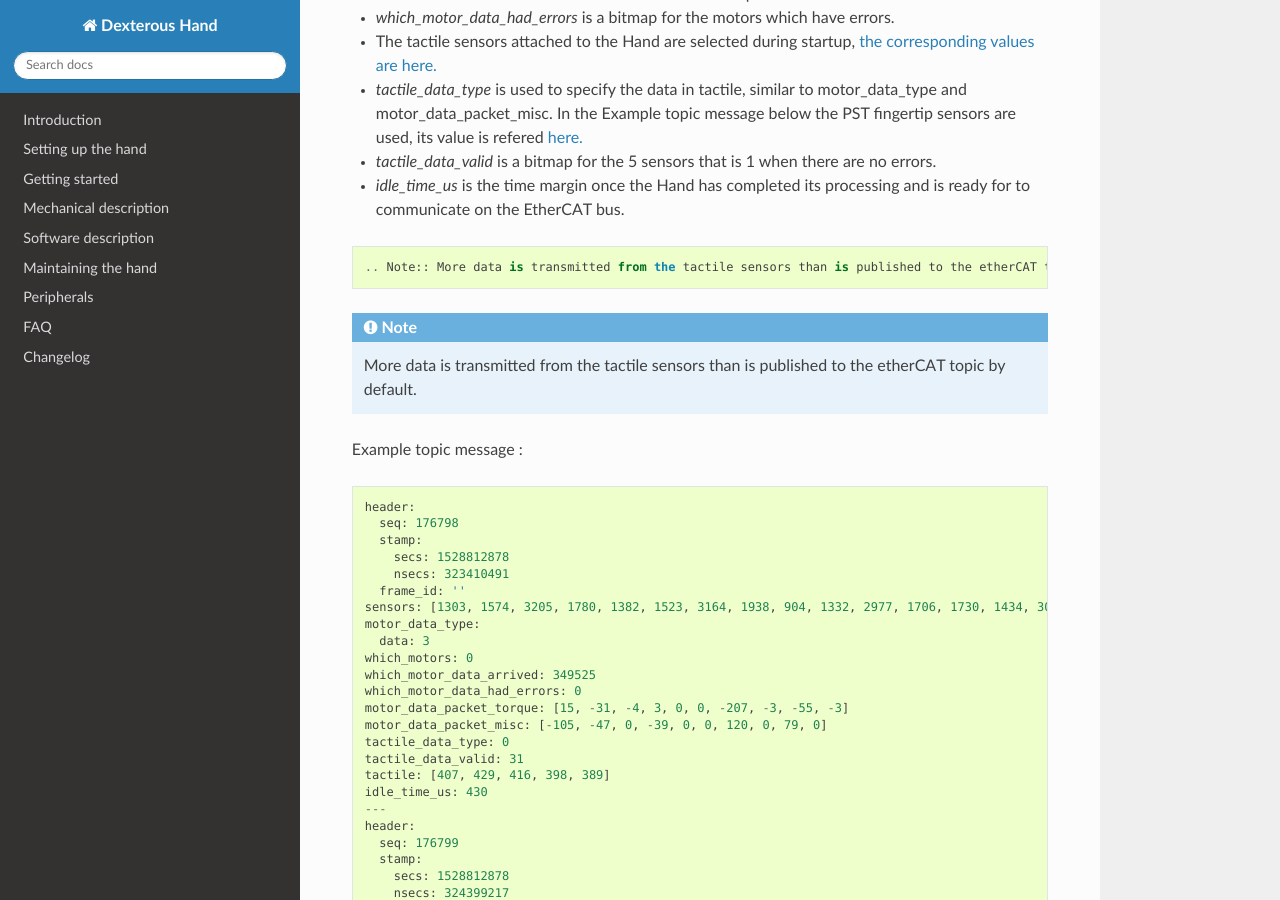
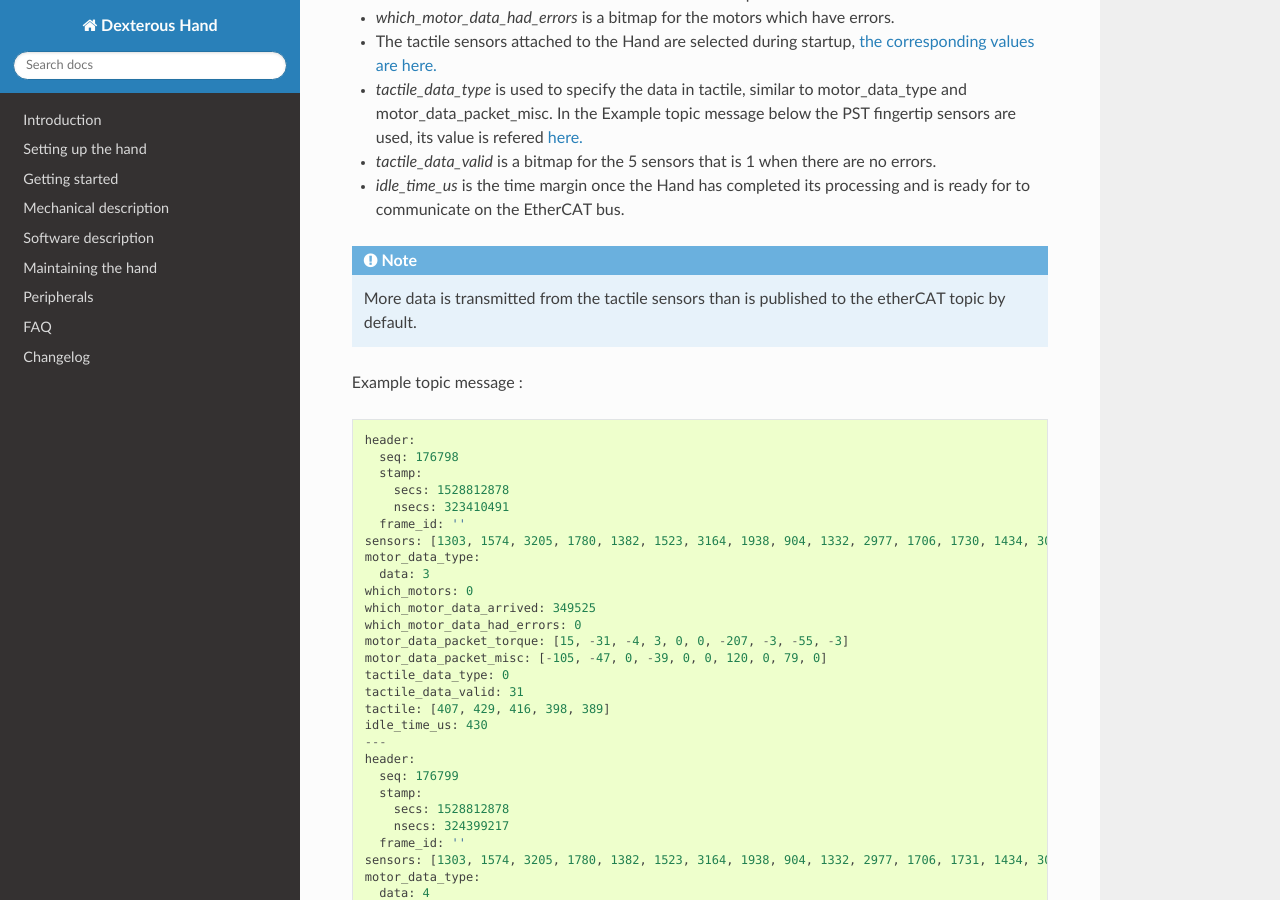
Before and after one commit to shadow-robot/sr_dexterous_hand_documentation, a Sphinx documentation site: the page built from docs/user_guide/3_getting_started.md, in a window 1280 px wide and 900 px high, scrolled down 18404 px. Built offline with Sphinx 7.4.7 and the Read the Docs theme 2.0.0, drawn with Linux system fonts in a browser that asks for light colours.

Commit message:
adding topics section..

````diff
--- a/docs/user_guide/3_getting_started.md
+++ b/docs/user_guide/3_getting_started.md
@@ -585,10 +585,11 @@ This topic is published by the driver and updates at 800 Hz with data from the H
 - *motor_data_type* is used to specify the data in motor_data_packet_misc. This data has been requested from the host. What value corresponds to which data is defined [here.](https://github.com/shadow-robot/hand-firmware/blob/ff95fa8fc50a372c37f5fedcc5b916f4d5c4afe2/PIC32/nodes/0220_palm_edc/0220_palm_edc_ethercat_protocol.h#L88)
 
 
-
 - *which_motor_data_arrived* is a bitmap, 20x1 demensional array for the 20 motors, which shows which motors data has been recieved from. For example 349525 = 01010101010101010101.
 
+
 - *which_motor_data_had_errors* is a bitmap for the motors which have errors.
+
 
 - The tactile sensors attached to the Hand are selected during startup, [the corresponding values are here.](https://github.com/shadow-robot/hand-firmware/blob/ff95fa8fc50a372c37f5fedcc5b916f4d5c4afe2/PIC32/nodes/common/tactile_edc_ethercat_protocol.h#L74)
 
@@ -597,10 +598,6 @@ This topic is published by the driver and updates at 800 Hz with data from the H
 - *tactile_data_valid* is a bitmap for the 5 sensors that is 1 when there are no errors.
 
 - *idle_time_us* is the time margin once the Hand has completed its processing and is ready for to communicate on the EtherCAT bus.
-
-```
-.. Note:: More data is transmitted from the tactile sensors than is published to the etherCAT topic by default.
-```
 
 ```eval_rst
 .. Note:: More data is transmitted from the tactile sensors than is published to the etherCAT topic by default.
````
